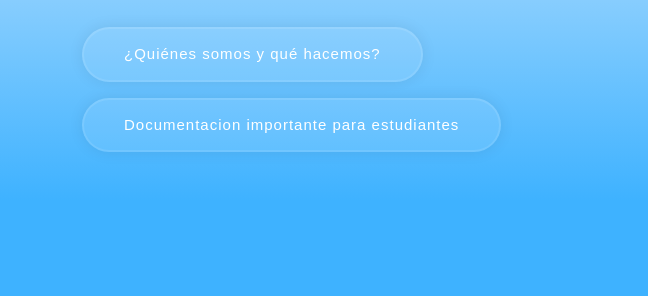
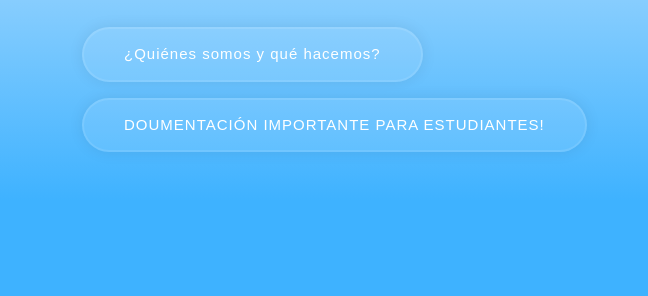
Before and after one commit to sureduuncuyo/sureduuncuyopage, a plain HTML site: page index.html in a window 1280 px wide. Shown: the part 379-675 px from the top of the page, 0-648 px from the left. Drawn offline with nearby package versions, Linux system fonts and the light colour scheme.

Commit message:
arreglos front

```diff
--- a/index.html
+++ b/index.html
@@ -96,8 +96,8 @@
             <div
               class="mt-3 d-flex justify-content-center justify-content-lg-start"
             >
-              <a href="academico.html" class="btn-get-started"
-                >Documentacion importante para estudiantes</a
+              <a href="academico.html" class="btn-get-started "
+                >DOUMENTACIÓN IMPORTANTE PARA ESTUDIANTES!</a
               >
             </div>
           </div>
```
